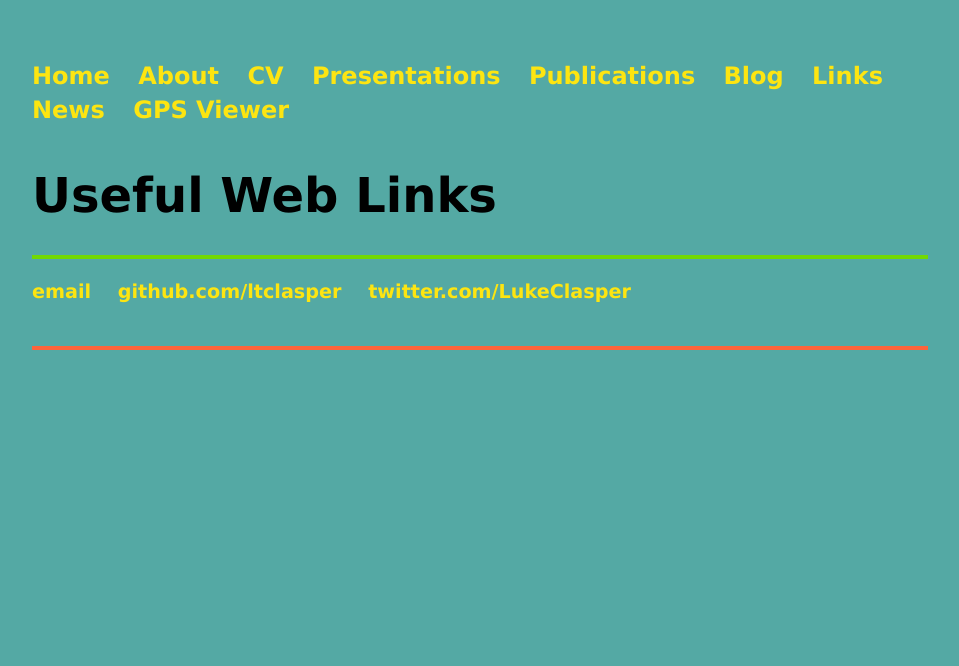
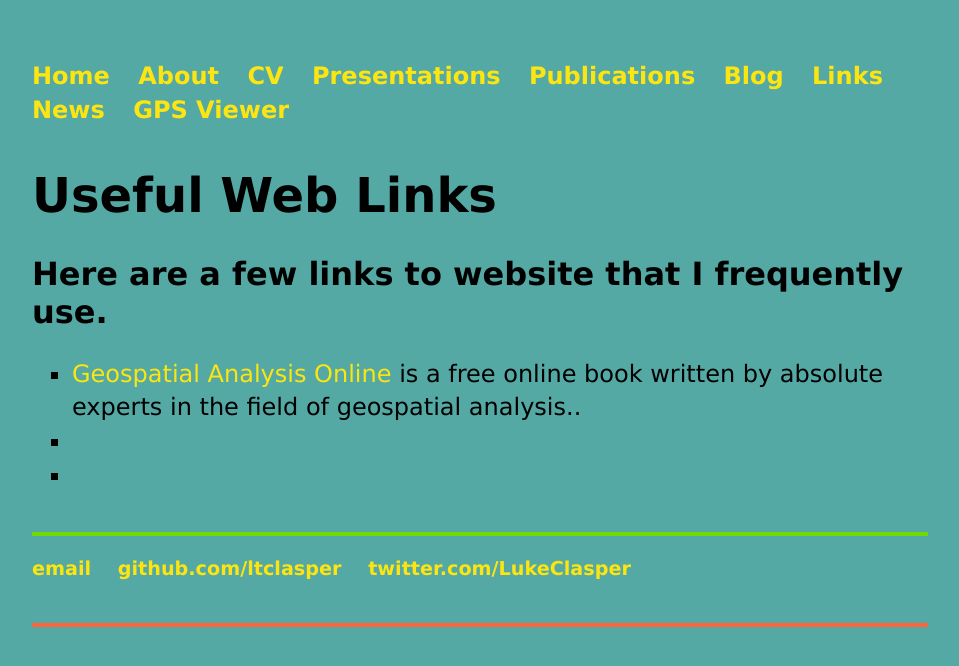
Before and after one commit to ltclasper/ltclasper.github.io, a Jekyll site: the page built from links/index.html, in a window 1280 px wide. Shown: the top 666 px of the page, without its empty margins (160-1119 px from the left). Built offline with Jekyll 4.4.1, drawn with Linux system fonts in a browser that asks for light colours.

Commit message:
Update index.html

```diff
--- a/links/index.html
+++ b/links/index.html
@@ -3,3 +3,13 @@ layout: default
 title: Useful Web Links
 ---
 <h1>{{ page.title }}</h1>
+
+<div class="blurb">
+	<h2>Here are a few links to website that I frequently use.</h2>
+	<p><ul style="list-style-type:square">
+    <li><a href=http://www.spatialanalysisonline.com/"">Geospatial Analysis Online</a> is a free online book written by absolute experts in the field of geospatial analysis..</li>
+    <li><a href=""></a></li>
+    <li></li>
+  </ul>
+	</p>
+</div><!-- /.blurb -->
```
